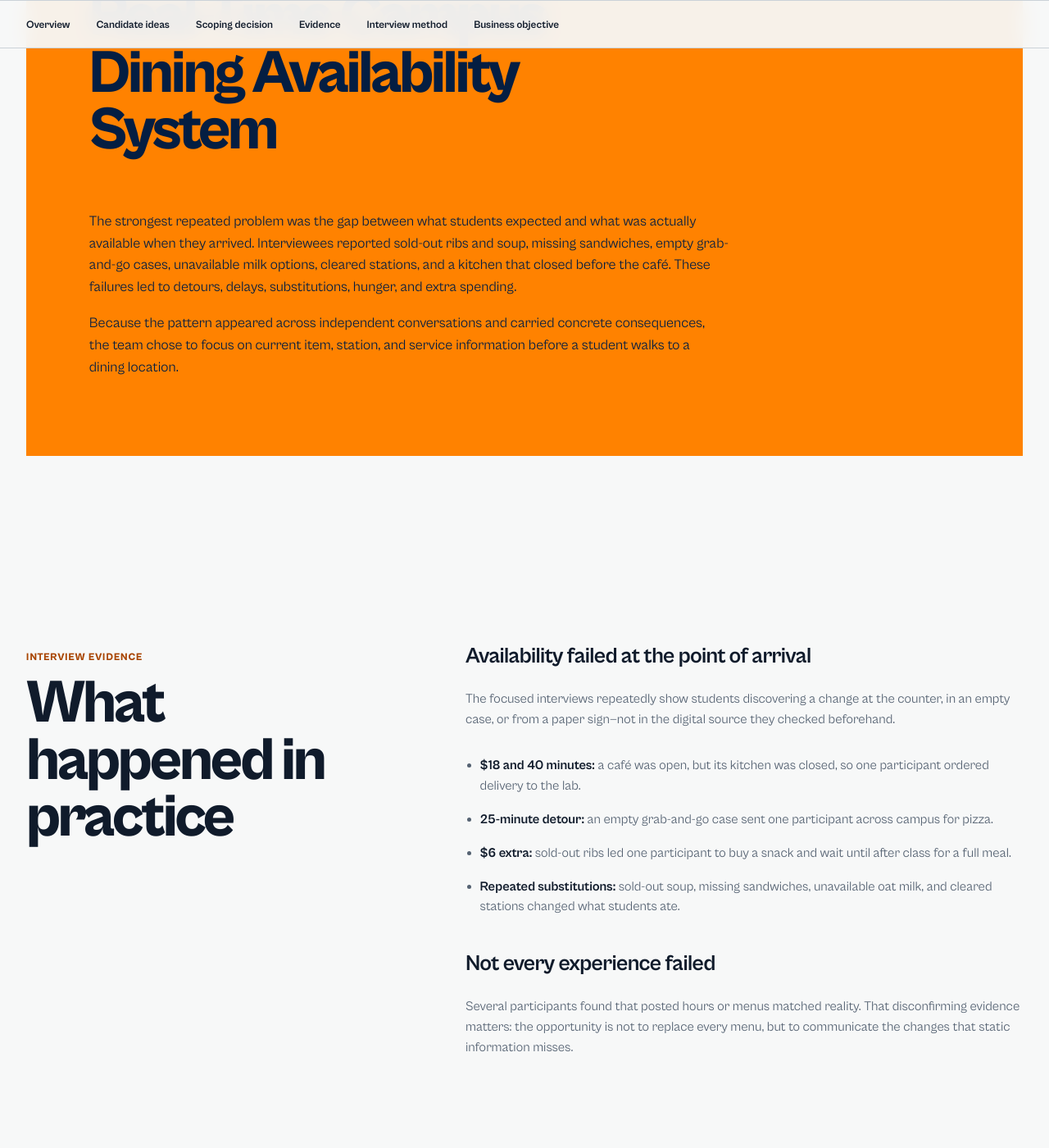
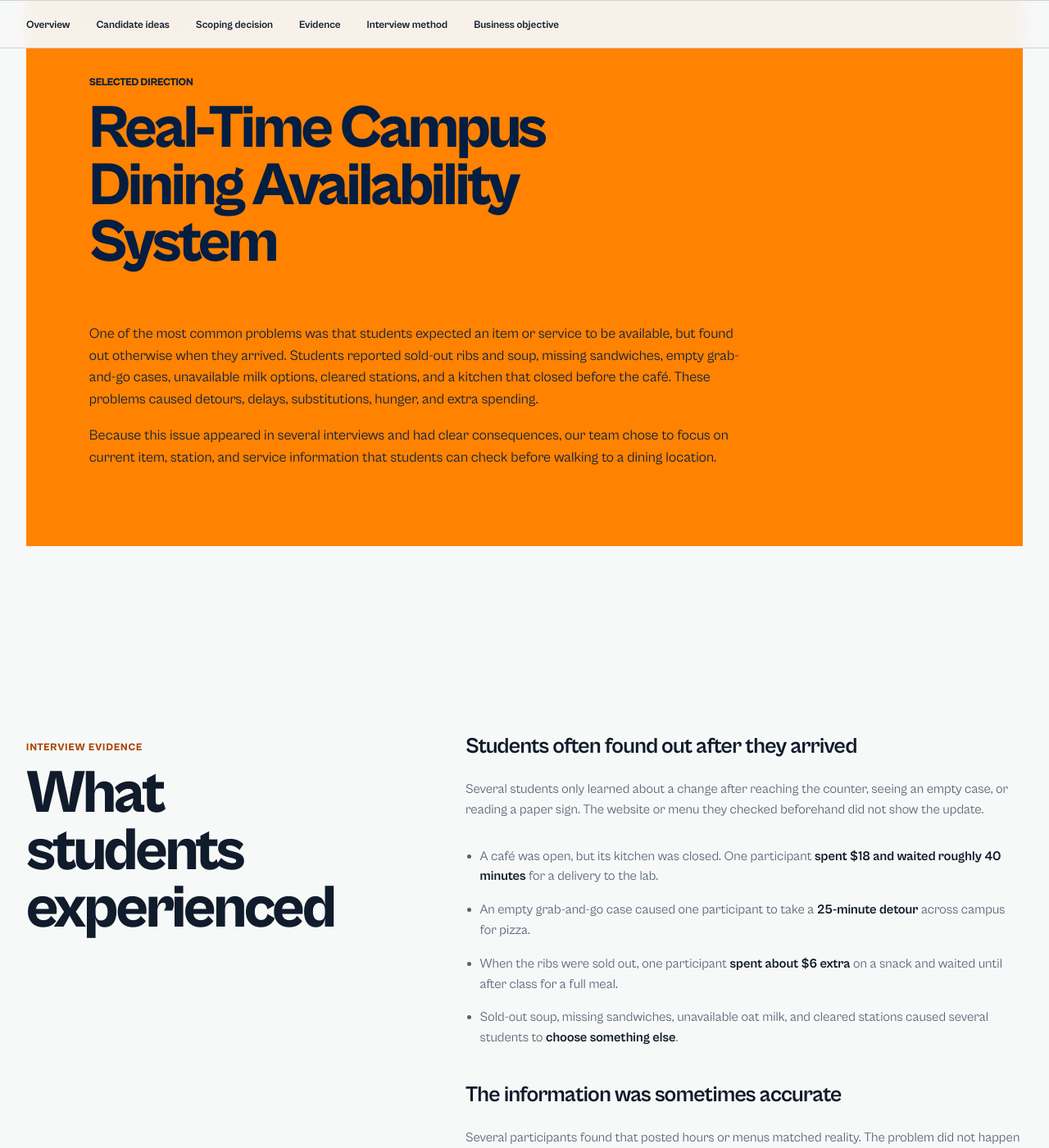
Before and after one commit to dlozan62/dlozan62.github.io, a Jekyll site: the page built from sprint-2.html, in a window 1280 px wide and 1400 px high, scrolled down 3465 px. Shown: the whole window at 82% size. Built offline with Jekyll 4.4.1, drawn with Linux system fonts in a browser that asks for light colours; some of the changed text lies outside the part shown.

Commit message:
Revise Sprint 2 text and headings

```diff
--- a/sprint-2.html
+++ b/sprint-2.html
@@ -7,10 +7,11 @@
 
 <header class="page-intro page-intro--sprint">
   <p class="course-line">Sprint 2</p>
-  <h1>From broad signals to one real problem.</h1>
+  <h1>Sprint 2: Narrowed Market Research</h1>
   <p>
-    The team compared five candidate ideas, followed the strongest repeated
-    signal, and narrowed the project to real-time campus dining availability.
+    Our team started with five candidate ideas and compared them using the
+    interview results. We narrowed the project to real-time campus dining
+    availability because it was one of the most repeated problems.
   </p>
   <a
     class="button"
@@ -36,7 +37,7 @@
   <section id="overview" class="sprint-summary" aria-labelledby="overview-title">
     <div>
       <p class="document-label">Sprint at a glance</p>
-      <h2 id="overview-title">The evidence changed the direction.</h2>
+      <h2 id="overview-title">How we narrowed the project</h2>
     </div>
     <dl class="evidence-stats">
       <div>
@@ -61,49 +62,50 @@
   <section id="candidates" class="charter-detail">
     <div class="charter-detail__heading">
       <p class="document-label">Candidate ideas</p>
-      <h2>Five problems worth testing</h2>
+      <h2>The five candidate ideas</h2>
     </div>
     <ol class="candidate-grid">
       <li>
         <span>01</span>
         <h3>Real-time food availability</h3>
         <p>
-          Students can travel to a dining location expecting a specific item,
-          only to discover that it is sold out. The result can be wasted time,
-          an unwanted substitution, or added cost.
+          Students sometimes travel to a campus dining location expecting a
+          specific item, only to find out that it is sold out. This can waste
+          time or cause them to spend more money on another meal.
         </p>
-        <strong>Signal</strong>
-        <p>Show items and stations as available, low stock, or sold out.</p>
+        <strong>Candidate idea</strong>
+        <p>Show whether items and stations are available, low stock, or sold out.</p>
       </li>
       <li>
         <span>02</span>
         <h3>Dining hours and service status</h3>
         <p>
-          Posted hours can say that a location is open without showing that a
-          kitchen, counter, or piece of equipment is already unavailable.
+          Posted hours do not always show whether every part of a dining
+          location is operating. A location may be open even when its kitchen,
+          counter, or equipment is unavailable.
         </p>
-        <strong>Signal</strong>
-        <p>Separate location hours from live kitchen and counter status.</p>
+        <strong>Candidate idea</strong>
+        <p>Show separate hours and live status for kitchens and counters.</p>
       </li>
       <li>
         <span>03</span>
         <h3>Meal-plan rollover</h3>
         <p>
-          Students worry about paying for meal-plan value that disappears when
-          it is not used before an expiration date.
+          Students are concerned about losing meal-plan money when they do not
+          use it before it expires.
         </p>
-        <strong>Signal</strong>
-        <p>Carry unused value forward and make the remaining balance clear.</p>
+        <strong>Candidate idea</strong>
+        <p>Let unused money roll over and clearly show the remaining balance.</p>
       </li>
       <li>
         <span>04</span>
         <h3>Customizable meal plans</h3>
         <p>
-          Different budgets and eating habits make a single fixed plan a poor
-          fit for some students.
+          Students have different budgets and eating habits, so one meal-plan
+          structure may not work well for everyone.
         </p>
-        <strong>Signal</strong>
-        <p>Offer dollar-balance, set-meal, or hybrid structures.</p>
+        <strong>Candidate idea</strong>
+        <p>Offer dollar-balance, set-meal, or combined plan options.</p>
       </li>
       <li>
         <span>05</span>
@@ -112,8 +114,8 @@
           Students often learn about sold-out items, restocking problems, and
           equipment failures only after they arrive.
         </p>
-        <strong>Signal</strong>
-        <p>Notify students when a meaningful availability change occurs.</p>
+        <strong>Candidate idea</strong>
+        <p>Notify students when an item, station, or service becomes unavailable.</p>
       </li>
     </ol>
   </section>
@@ -123,44 +125,44 @@
     <p class="decision-panel__eyebrow">Selected direction</p>
     <h2>Real-Time Campus Dining Availability System</h2>
     <p>
-      The strongest repeated problem was the gap between what students expected
-      and what was actually available when they arrived. Interviewees reported
-      sold-out ribs and soup, missing sandwiches, empty grab-and-go cases,
-      unavailable milk options, cleared stations, and a kitchen that closed
-      before the café. These failures led to detours, delays, substitutions,
-      hunger, and extra spending.
+      One of the most common problems was that students expected an item or
+      service to be available, but found out otherwise when they arrived.
+      Students reported sold-out ribs and soup, missing sandwiches, empty
+      grab-and-go cases, unavailable milk options, cleared stations, and a
+      kitchen that closed before the café. These problems caused detours,
+      delays, substitutions, hunger, and extra spending.
     </p>
     <p>
-      Because the pattern appeared across independent conversations and carried
-      concrete consequences, the team chose to focus on current item, station,
-      and service information before a student walks to a dining location.
+      Because this issue appeared in several interviews and had clear
+      consequences, our team chose to focus on current item, station, and
+      service information that students can check before walking to a dining
+      location.
     </p>
   </section>
 
   <section id="evidence" class="deliverable">
     <div class="deliverable__title">
       <p class="document-label">Interview evidence</p>
-      <h2>What happened in practice</h2>
+      <h2>What students experienced</h2>
     </div>
     <div class="prose">
-      <h3>Availability failed at the point of arrival</h3>
+      <h3>Students often found out after they arrived</h3>
       <p>
-        The focused interviews repeatedly show students discovering a change at
-        the counter, in an empty case, or from a paper sign—not in the digital
-        source they checked beforehand.
+        Several students only learned about a change after reaching the counter,
+        seeing an empty case, or reading a paper sign. The website or menu they
+        checked beforehand did not show the update.
       </p>
       <ul class="evidence-list">
-        <li><strong>$18 and 40 minutes:</strong> a café was open, but its kitchen was closed, so one participant ordered delivery to the lab.</li>
-        <li><strong>25-minute detour:</strong> an empty grab-and-go case sent one participant across campus for pizza.</li>
-        <li><strong>$6 extra:</strong> sold-out ribs led one participant to buy a snack and wait until after class for a full meal.</li>
-        <li><strong>Repeated substitutions:</strong> sold-out soup, missing sandwiches, unavailable oat milk, and cleared stations changed what students ate.</li>
+        <li>A café was open, but its kitchen was closed. One participant <strong>spent $18 and waited roughly 40 minutes</strong> for a delivery to the lab.</li>
+        <li>An empty grab-and-go case caused one participant to take a <strong>25-minute detour</strong> across campus for pizza.</li>
+        <li>When the ribs were sold out, one participant <strong>spent about $6 extra</strong> on a snack and waited until after class for a full meal.</li>
+        <li>Sold-out soup, missing sandwiches, unavailable oat milk, and cleared stations caused several students to <strong>choose something else</strong>.</li>
       </ul>
-      <h3>Not every experience failed</h3>
+      <h3>The information was sometimes accurate</h3>
       <p>
         Several participants found that posted hours or menus matched reality.
-        That disconfirming evidence matters: the opportunity is not to replace
-        every menu, but to communicate the changes that static information
-        misses.
+        The problem did not happen every time. Our goal is to communicate the
+        changes that regular menu and hours pages may not show.
       </p>
     </div>
   </section>
@@ -179,17 +181,16 @@
       </p>
       <h3>Mom Test rules</h3>
       <p>
-        Interviewers discussed the participant’s life instead of pitching a
-        solution, asked about specific past behavior, and listened for repeated
-        problems, workarounds, consequences, and evidence that challenged the
-        emerging direction.
+        We asked participants about specific past experiences instead of
+        pitching a solution. We listened for repeated problems, workarounds,
+        consequences, and examples that did not support our project idea.
       </p>
       <h3>What the packet contains</h3>
       <p>
-        The submitted PDF includes 25 Phase 2 response sheets: 12 use the
-        focused menu-and-availability protocol, while 13 capture meal-plan
+        The submitted PDF includes 25 Phase 2 response sheets. Twelve use the
+        focused menu-and-availability questions, while 13 cover meal-plan
         preferences such as price, rollover, payment timing, and plan structure.
-        This page keeps those evidence streams distinct.
+        We kept these two groups separate on this page.
       </p>
     </div>
   </section>
@@ -197,20 +198,21 @@
   <section id="objective" class="deliverable">
     <div class="deliverable__title">
       <p class="document-label">First-draft business objective</p>
-      <h2>Reduce avoidable dining disruption</h2>
+      <h2>Help students avoid wasted trips and extra costs</h2>
     </div>
     <div class="prose">
       <p>
-        Validate whether timely item-, station-, and service-level availability
-        information can reduce wasted trips, delays, substitutions, and
-        unexpected spending for students choosing where to eat on campus.
+        Our first objective is to find out whether current information about
+        items, stations, and services can reduce wasted trips, delays,
+        substitutions, and unexpected spending when students choose where to
+        eat on campus.
       </p>
       <h3>Next validation questions</h3>
       <ul>
         <li>Which status changes are important enough to publish or notify?</li>
         <li>How quickly must availability data be updated to remain trustworthy?</li>
         <li>Who can report and verify changes without adding excessive staff work?</li>
-        <li>Which consequence—time, cost, or meal disruption—best measures value?</li>
+        <li>Should we measure the value through time, cost, or meal disruption?</li>
       </ul>
     </div>
   </section>
```
Also changed, not shown: other parts of sprint-2.html (+1 -1 lines).
